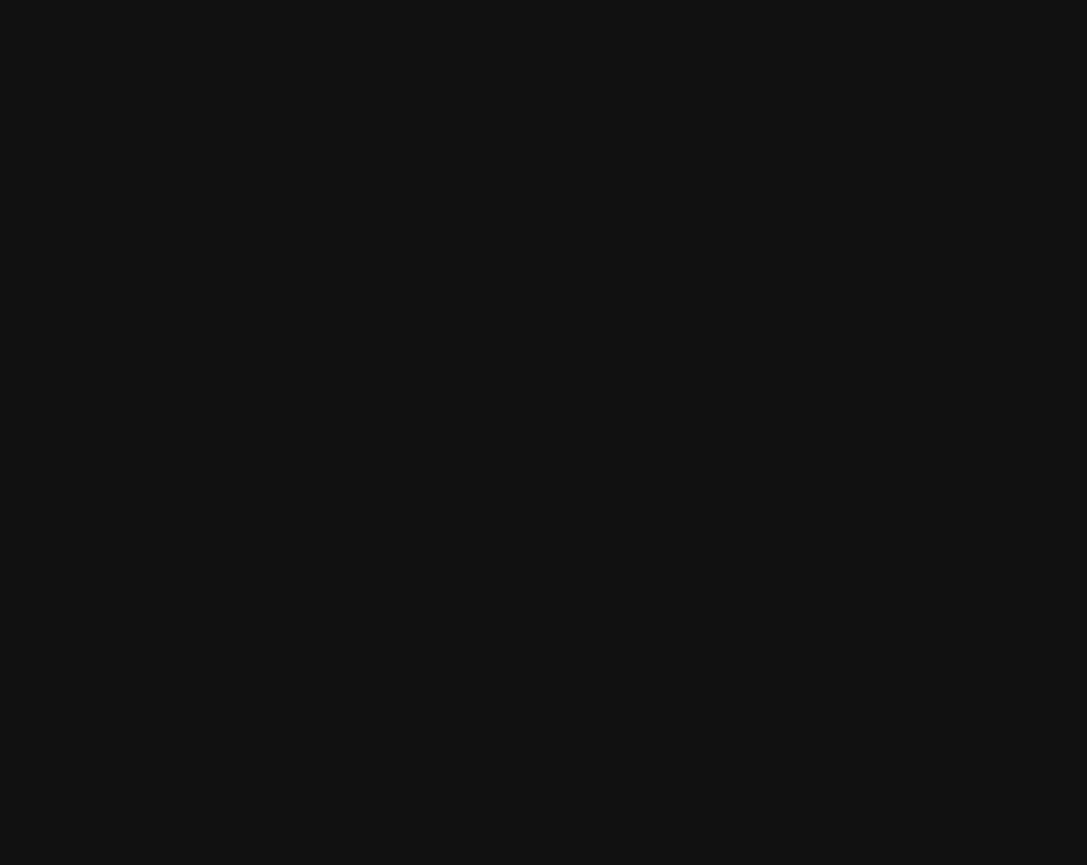
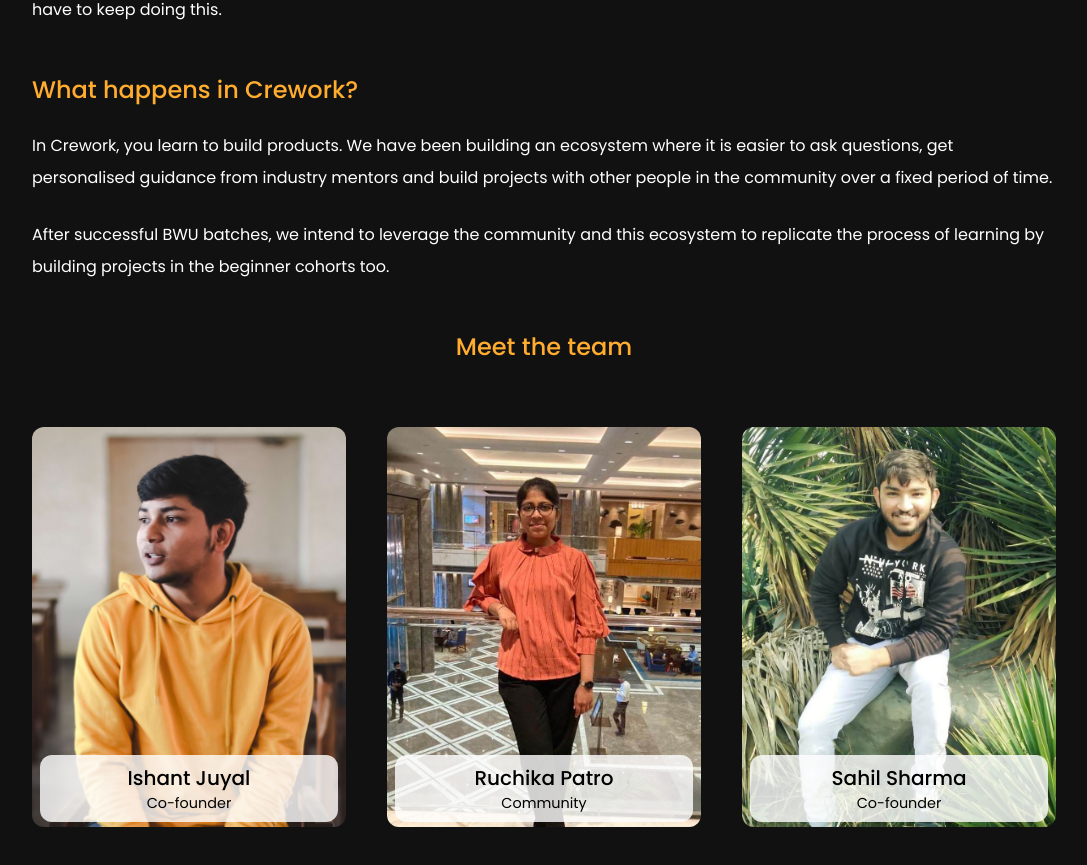
Before and after one commit to sahilsharma1901/landing-page-crework, a React (Create React App) app: page /about in a window 1280 px wide. Shown: the part 511-1376 px from the top of the page, without its empty margins (96-1183 px from the left). Before the commit the page ends 800 px from the top, so only its background shows below. Built offline with nearby package versions, Linux system fonts and the light colour scheme.

Commit message:
Adds about page

```diff
--- /dev/null
+++ b/src/data/teamData.js
@@ -0,0 +1,33 @@
+import Ishant from '../assets/images/ishant_final.jpg'
+import Sahil from '../assets/images/sahil_final.jpg'
+import Ruchika from '../assets/images/patro_final.jpeg'
+
+export const teamData = [
+    {
+        image: Ishant,
+        name: "Ishant Juyal",
+        designation: "Co-founder",
+        socials: [
+            "https://twitter.com/juyal_ishant",
+            "https://www.linkedin.com/in/ishantjuyal/"
+        ]
+    },
+    {
+        image: Ruchika,
+        name: "Ruchika Patro",
+        designation: "Community",
+        socials: [
+            "https://twitter.com/Sneha_Ruchi",
+            "https://www.linkedin.com/in/patroruchika/"
+        ]
+    },
+    {
+        image: Sahil,
+        name: "Sahil Sharma",
+        designation: "Co-founder",
+        socials: [
+            "https://twitter.com/sahilasharma19",
+            "https://www.linkedin.com/in/sahilasharma/"
+        ]
+    },
+]
--- a/src/index.css
+++ b/src/index.css
@@ -16,6 +16,7 @@
   --image-bg: #5151513d;
   --icon-dull: #ffac2f57;
   --transparent-white: #ffffff0d;
+  --off-white: #ffffffcd;
 }
 
 html, body {
--- a/src/pages/About.jsx
+++ b/src/pages/About.jsx
@@ -1,8 +1,45 @@
 import React from 'react'
+import styles from './About.module.css'
+import {teamData as data} from "../data/teamData"
 
 const About = () => {
   return (
-    <div>About</div>
+    <div className={styles.aboutContainer}>
+        <h1 className={styles.heading}>About us</h1>
+        <p className={styles.content}>
+        At Crework, we believe that everyone deserves better. Started as a WhatsApp group, today we are known as a place to meet, learn and build with some of the smartest people in tech.
+        </p>
+        <div className={styles.contentWrapper}>
+          <h3 className={styles.subHeading}>How it started?</h3>
+          <p className={styles.content}>The idea of Crework was pretty simple. Students want to build projects, but building a project alone has its own limitation. You need people to work with. You need better people, people you can learn with and people who want you to succeed. But, finding a peer group like this is hard.</p>
+          <br/>
+          <p className={styles.content}>So, we decided to make it easy. That’s how Crework batches were born. The first batch was just a few mentors helping 8 students trying to build Machine Learning projects. We tried it for the first time in 2021 and it worked. It worked, and we knew we have to keep doing this.</p>
+        </div>
+        <div className={styles.contentWrapper}>
+          <h3 className={styles.subHeading}>What happens in Crework?</h3>
+          <p className={styles.content}>In Crework, you learn to build products. We have been building an ecosystem where it is easier to ask questions, get personalised guidance from industry mentors and build projects with other people in the community over a fixed period of time.</p>
+          <br/>
+          <p className={styles.content}>After successful BWU batches, we intend to leverage the community and this ecosystem to replicate the process of learning by building projects in the beginner cohorts too.</p>
+        </div>
+        <div className={styles.contentWrapper}>
+          <h3 className={`${styles.subHeading} ${styles.center}`}>Meet the team</h3>
+          <div className={styles.teamContainer}>
+            {data.map((member, index) => {
+              return (
+                <div className={styles.card} key={index}>
+                  <img src={member.image} alt={member.name} className={styles.image}/>
+                  <div className={styles.infoContainer}>
+                    <div className={styles.infoInner}>
+                      <h4 className={styles.name}>{member.name}</h4>
+                      <h4 className={styles.role}>{member.designation}</h4>
+                    </div>
+                  </div>
+                </div>
+              )
+            })}
+          </div>
+        </div>
+    </div>
   )
 }
 
--- /dev/null
+++ b/src/pages/About.module.css
@@ -0,0 +1,121 @@
+.aboutContainer {
+    color: var(--white);
+    width: 80%;
+    margin: 2rem auto 0 auto;
+}
+
+.heading {
+    font-size: 3.5rem;
+    letter-spacing: .01em;
+    line-height: 4.5rem;
+    font-weight: 500;
+    text-transform: lowercase;
+    text-align: center;
+    margin-bottom: 3rem;
+}
+
+.content {
+    font-size: 1rem;
+    line-height: 2rem;
+}
+
+.contentWrapper {
+    margin: 3rem 0;
+    width: 100%;
+}
+
+.subHeading {
+    font-size: 1.5rem;
+    line-height: 2rem;
+    font-weight: 500;
+    color: var(--primary);
+    margin-bottom: 1.5rem;
+}
+
+.subHeading.center {
+    text-align: center;
+}
+
+.teamContainer {
+    width: 100%;
+    display: flex;
+    justify-content: space-between;
+    align-items: center;
+    flex-wrap: wrap;
+    flex-direction: column;
+    gap: 1.5rem;
+    margin: 3rem 0 0 0;
+    padding-bottom: 5rem;
+}
+
+.card {
+    width: 100%;
+    position: relative;
+    margin: 1rem 0;
+}
+
+.image {
+    width: 100%;
+    min-width: 200px;
+    height: 25rem;
+    object-fit: cover;
+    object-position: top;
+    border-radius: .75rem;
+}
+
+.infoContainer {
+    position: absolute;
+    width: 100%;
+    bottom: .75rem;
+    left: 0;
+}
+
+.infoInner {
+    width: 95%;
+    margin: 0 auto;
+    padding: .5rem;
+    background-color: var(--off-white);
+    border-radius: .75rem;
+    text-align: center;
+}
+
+.name {
+    font-size: 1.25rem;
+    font-weight: 500;
+    color: var(--black);
+}
+
+.role {
+    font-size: .9rem;
+    font-weight: 400;
+    color: var(--black);
+}
+
+@media only screen and (min-width: 768px) {
+    .teamContainer {
+        flex-direction: row;
+    }
+
+    .card {
+        width: calc(50% - 1.5rem);
+        position: relative;
+        margin: 1rem 0;
+    }
+
+    .image {
+        width: 100%;
+        min-width: 200px;
+        height: 25rem;
+        object-fit: cover;
+        object-position: top;
+        border-radius: .75rem;
+    }
+}
+
+@media only screen and (min-width: 1000px) {
+    .card {
+        width: calc(33% - 1.5rem);
+        position: relative;
+        margin: 1rem 0;
+    }
+}
```
Also changed, not shown: src/assets/images/patro_final.jpeg (added).
